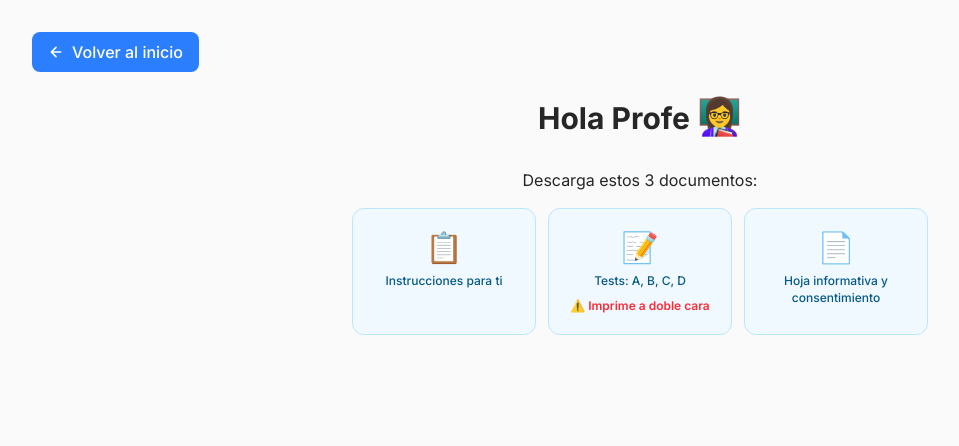
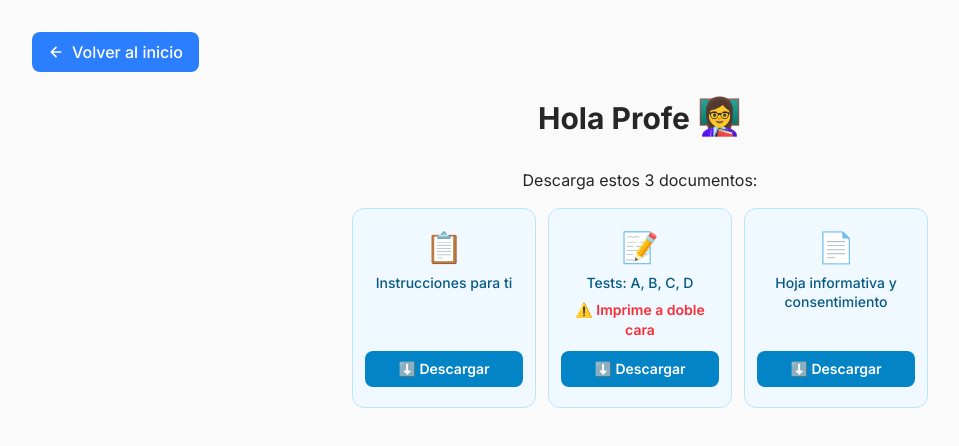
Before and after one commit to sheriffff/fermi, a Vue app: page /profe in a window 1280 px wide. Shown: the top 446 px of the page, without its empty margins (0-959 px from the left). Built offline with nearby package versions, Linux system fonts and the light colour scheme; no server answers.

Commit message:
download 2

```diff
--- a/src/views/ProfeView.vue
+++ b/src/views/ProfeView.vue
@@ -32,16 +32,21 @@ function handleDownload(href) {
       <p class="text-md text-neutral-1000 text-center mb-4">Descarga estos 3 documentos:</p>
 
       <div class="grid grid-cols-3 gap-3">
-        <button
+        <div
           v-for="file in files"
           :key="file.href"
-          @click="handleDownload(file.href)"
-          class="flex flex-col items-center gap-2 px-3 py-5 rounded-xl bg-primary-50 hover:bg-primary-100 border border-primary-200 text-primary-800 font-medium transition-all duration-200 hover:shadow-md text-center group"
+          class="flex flex-col items-center gap-2 px-3 py-5 rounded-xl bg-primary-50 border border-primary-200 text-primary-800 font-medium text-center"
         >
           <span class="text-3xl">{{ file.icon }}</span>
-          <span class="text-xs leading-snug">{{ file.label }}</span>
-          <span v-if="file.note" class="text-xs text-red-500 font-semibold leading-snug">{{ file.note }}</span>
-        </button>
+          <span class="text-sm leading-snug flex-1">{{ file.label }}</span>
+          <span v-if="file.note" class="text-sm text-red-500 font-semibold leading-snug">{{ file.note }}</span>
+          <button
+            @click="handleDownload(file.href)"
+            class="mt-1 flex items-center gap-1 px-4 py-2 rounded-lg bg-primary-600 hover:bg-primary-700 text-white text-sm font-semibold transition-colors cursor-pointer w-full justify-center"
+          >
+            ⬇️ Descargar
+          </button>
+        </div>
       </div>
     </div>
   </div>
```
